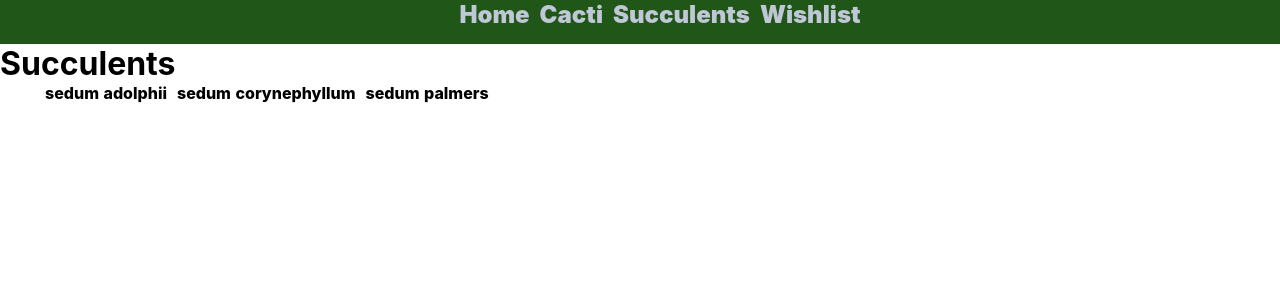
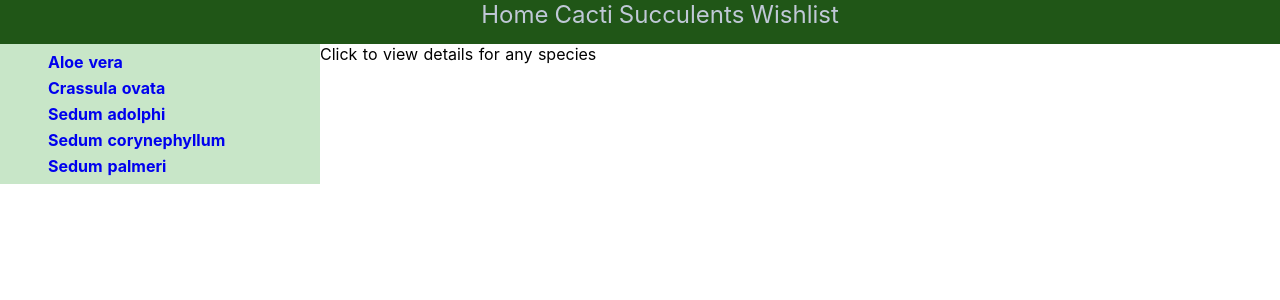
Before and after one commit to Macpeters/cactus, a Nuxt app: page /succulent in a window 1280 px wide. Shown: the top 300 px of the page. Built offline with nearby package versions, Linux system fonts and the light colour scheme.

Commit message:
add succulent basic details

```diff
--- a/assets/succulent.json
+++ b/assets/succulent.json
@@ -43,5 +43,36 @@
     "slug": "sedum_adolphi",
     "spines": "",
     "width": "61cm"
+  },
+  {
+    "aka": "",
+    "description": "club shaped light green leaes clustered at branch tips",
+    "distribution": null,
+    "flowers": "barely open with greenish yellow petals and long green sepals - late winter",
+    "fruit": null,
+    "growth_pattern": "tree like",
+    "height": "1-2ft",
+    "latin_name": "Sedum corynephyllum",
+    "origin": "",
+    "ribs": "",
+    "slug": "sedum_corynephyllum",
+    "spines": "",
+    "width": "1-2ft"
+  },
+  {
+    "aka": "",
+    "description": "round blue spatula shaped leaves comprising rosettes, enjoys shade",
+    "distribution": null,
+    "flowers": "february/march - yellow",
+    "fruit": null,
+    "growth_pattern": "",
+    "height": "a few inches",
+    "latin_name": "Sedum palmeri",
+    "origin": "Mexico",
+    "ribs": "",
+    "slug": "sedum_palmeri",
+    "spines": "",
+    "width": "18inch",
+    "zone": "7a to 10b"
   }
 ]
--- a/pages/succulent.vue
+++ b/pages/succulent.vue
@@ -1,31 +1,85 @@
 <template>
-  <div>
-    <h1>Succulents</h1>
+  <div class="container">
+    <div class="left-column">
       <ul>
-        <li>sedum adolphii</li>
-        <li>sedum corynephyllum</li>
-        <li>sedum palmers</li>
+         <span v-for="succulent in list" :key='succulent.slug'>
+          <li><a href="#" @click='choose(succulent)'>{{succulent.latin_name}}</a></li>
+        </span>
       </ul>
-    <nuxt-child v-if="$route.params.cactus"/>
+    </div>
+
+    <div>
+      <span v-if="!succulent.slug">Click to view details for any species</span>
+      <span v-else> <cactusDetails :cactus=succulent />  </span>
+
+      <span v-if="succulent.slug=='armatocereus_rauhii'"><armatocereusRauhii /></span>
+    </div>
+
   </div>
 </template>
 
 <script>
-export default {
-  head () {
-    return {
-      title: 'Team',
-      meta: [
-        { hid: 'description', name: 'description', content: 'Discover our team' }
-      ]
+  import list from '../assets/succulent.json';
+  import cactusDetails from "../components/details.vue"
+
+  import armatocereusRauhii from "../components/cactus/armatocereusRauhii.vue"
+
+  export default {
+    components: {
+      list,
+      cactusDetails,
+      armatocereusRauhii
+    },
+    data() {
+      return {
+        succulent: {
+          slug: null
+        },
+        list: list
+      };
+    },
+    methods: {
+      choose(succulent) {
+        this.succulent = succulent;
+      }
+    },
+    head () {
+      return {
+        title: 'Succulents',
+        data() { return {} },
+        meta: [
+          { hid: 'description', name: 'description', content: "See what succulents I'm growing" }
+        ]
+      }
     }
-  }}
+  }
 </script>
 
 <style>
+  .left-column {
+    float: left;
+    width: 25%;
+    padding: 5px;
+    font-weight: bold;
+    background-color: #c8e6c8;
+  }
+  .right-column {
+    float: left;
+    width: 75%;
+    padding: 5px;
+  }
+
   li {
-    display: inline;
+    list-style: none;
+    padding: 3px;
+  }
+
+  a {
+    text-decoration: none;
+  }
+
+  th, td {
     padding: 5px;
-    font-weight: 800;
   }
+
 </style>
```
Also changed, not shown: pages/cactus.vue (+0 -20 lines).
